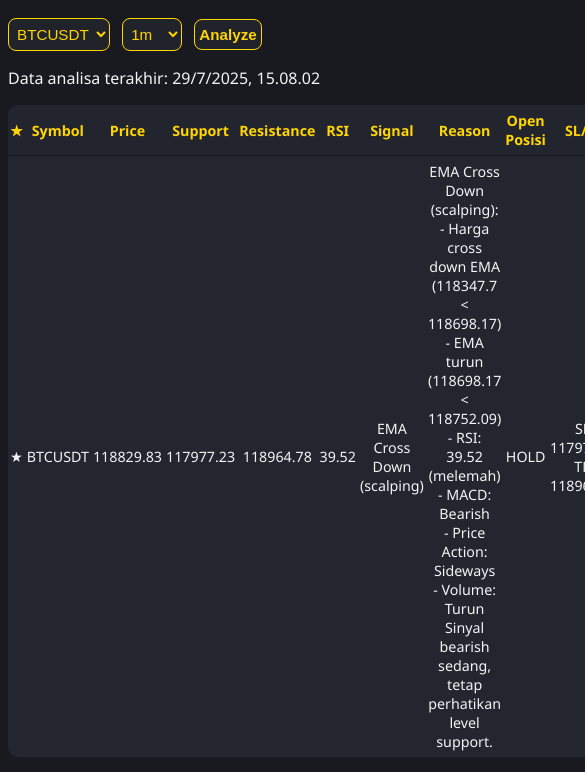
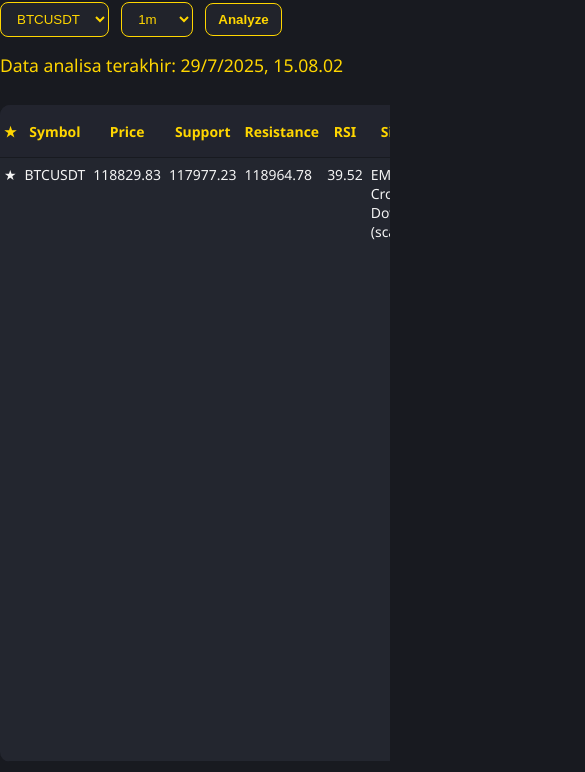
Before and after one commit to Tayo56/Bitget-Sinyal, a plain HTML site: page index.html in a window 390 px wide. Shown: the part 154-926 px from the top of the page, 585 px wide, since content can reach past the window. Drawn offline with Linux system fonts and the light colour scheme.

Commit message:
Update style.css

```diff
--- a/style.css
+++ b/style.css
@@ -22,7 +22,6 @@ body {
     margin-left: 24px;
     text-decoration: none;
     font-weight: 500;
-    transition: color 0.2s;
 }
 .nav-links a.active, .nav-links a.donate {
     color: #ffd600;
@@ -39,29 +38,25 @@ h1 {
 .analyzer-controls {
     margin-bottom: 16px;
 }
-.analyzer-controls select,
-.analyzer-controls button {
+.analyzer-controls select, .analyzer-controls button {
     background: #21232b;
     color: #ffd600;
     border: 1px solid #ffd600;
     margin-right: 8px;
     padding: 8px 12px;
     border-radius: 8px;
-    font-size: 1em;
 }
 .analyzer-controls button {
+    font-weight: bold;
     cursor: pointer;
-    font-weight: bold;
-    transition: background 0.2s;
 }
-.analyzer-controls button:hover {
-    background: #ffd600;
-    color: #181A20;
-}
-#analyze-date {
-    margin-bottom: 8px;
+.last-update {
+    margin-bottom: 12px;
     color: #ffd600;
     font-size: 1.1em;
+}
+.table-wrapper {
+    overflow-x: auto;
 }
 #result-table {
     width: 100%;
@@ -74,31 +69,33 @@ h1 {
 }
 #result-table th, #result-table td {
     padding: 10px 6px;
+    border-bottom: 1px solid #181A20;
     text-align: center;
-    border-bottom: 1px solid #181A20;
 }
 #result-table th {
     background: #22242e;
     color: #ffd600;
-    font-weight: bold;
 }
-#result-table tr:last-child td {
-    border-bottom: none;
+#result-table td {
+    vertical-align: top;
+    text-align: left;
+    white-space: normal;
 }
-.chart-link {
+.table-reason {
+    color: #ffd600;
+    font-size: 0.97em;
+    text-align: left;
+    white-space: pre-line;
+}
+#result-table tr:hover {
+    background: #1f2229;
+}
+a {
     color: #ffd600;
     text-decoration: underline;
 }
-@media (max-width: 700px) {
-    main {
-        padding: 8px;
-    }
-    #result-table th, #result-table td {
-        padding: 6px 2px;
-        font-size: 0.92em;
-    }
-    .analyzer-controls select, .analyzer-controls button {
-        padding: 6px 4px;
-        font-size: 0.95em;
-    }
+@media (max-width: 600px) {
+    main { padding: 10px 0; }
+    h1 { font-size: 1.4em; }
+    #result-table th, #result-table td { padding: 7px 4px; font-size: 0.9em; }
 }
```
